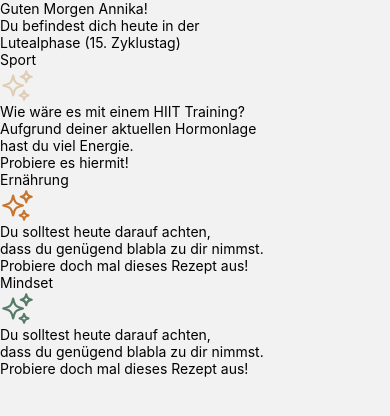
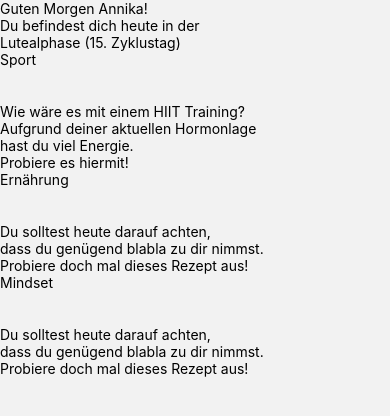
Before and after one commit to SevTho/trinal-balance, a React Native app: screen /Home in a window 390 px wide. Shown: the top 416 px of the page. Built offline with nearby package versions, Linux system fonts and the light colour scheme; grey boxes are pictures that could not be loaded; some icons are missing; what tailwindcss-react-native would draw is missing.

Commit message:
added fontawesome icon support and changed daily panel icons

```diff
--- a/app.json
+++ b/app.json
@@ -2,7 +2,7 @@
   "expo": {
     "name": "trinal-balance",
     "slug": "trinal-balance",
-    "version": "0.0.2.0",
+    "version": "0.0.2.5",
     "orientation": "portrait",
     "icon": "./assets/icon.png",
     "userInterfaceStyle": "light",
--- a/screens/HomeScreen.js
+++ b/screens/HomeScreen.js
@@ -1,7 +1,12 @@
 import { Text, View, Image, TouchableOpacity } from 'react-native'
 import React, { useLayoutEffect } from 'react'
-import {SparklesIcon} from "react-native-heroicons/outline";
 import { useNavigation } from '@react-navigation/native';
+import { FontAwesomeIcon } from '@fortawesome/react-native-fontawesome'
+import { faHeartPulse } from '@fortawesome/free-solid-svg-icons/faHeartPulse'
+import { faBowlFood } from '@fortawesome/free-solid-svg-icons/faBowlFood'
+import { faBrain } from '@fortawesome/free-solid-svg-icons/faBrain'
+
+
 
 const HomeScreen = () => {
 
@@ -43,7 +48,7 @@ const HomeScreen = () => {
           <View className='flex flex-row justify-between'>
             <View className='h-9 w-9 bg-sel-200 rounded-full'></View>
             <Text className='font-bold text-lg'>Sport</Text>
-            <SparklesIcon color="#dfcfb6" size={35} />
+            <FontAwesomeIcon icon={ faHeartPulse } color="#e4afa8" size={35} />
           </View>
           <View className='mt-3'>
             <Text className='text-sm text-gray-600'>Wie wäre es mit einem HIIT Training?</Text>
@@ -64,7 +69,7 @@ const HomeScreen = () => {
           <View className='flex flex-row justify-between'>
             <View className='h-9 w-9 bg-sel-300 rounded-full'></View>
             <Text className='font-bold text-lg'>Ernährung</Text>
-            <SparklesIcon color="#c7762e" size={35} />
+            <FontAwesomeIcon icon={ faBowlFood } color="#c7762e" size={35} />
           </View>
           <View className='mt-3'>
             <Text className='text-sm text-gray-600'>Du solltest heute darauf achten,</Text>
@@ -81,7 +86,7 @@ const HomeScreen = () => {
           <View className='flex flex-row justify-between'>
             <View className='h-9 w-9 bg-sel-400 rounded-full'></View>
             <Text className='font-bold text-lg'>Mindset</Text>
-            <SparklesIcon color="#567c68" size={35} />
+            <FontAwesomeIcon icon={ faBrain } color="#567c68" size={35} />
           </View>
           <View className='mt-5'>
             <Text className='text-sm text-gray-600'>Du solltest heute darauf achten,</Text>
```
Also changed, not shown: package.json (+6 -1 lines), 1 other file (tests, documents, lock files or other folders).
